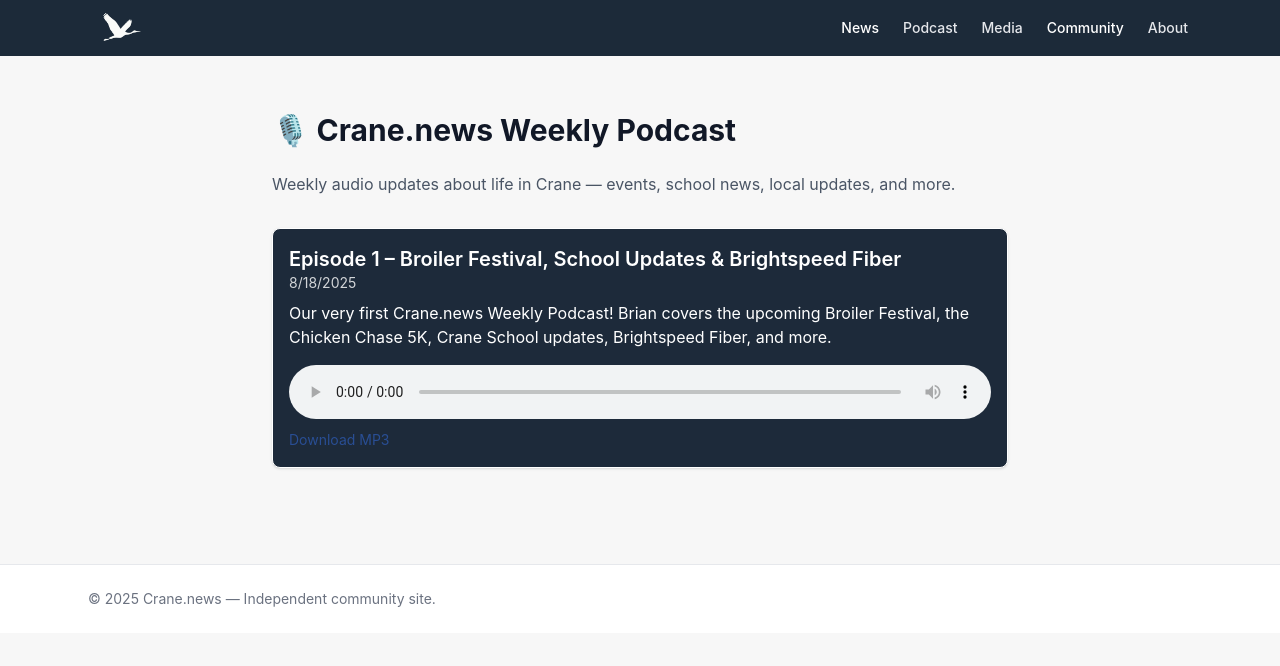
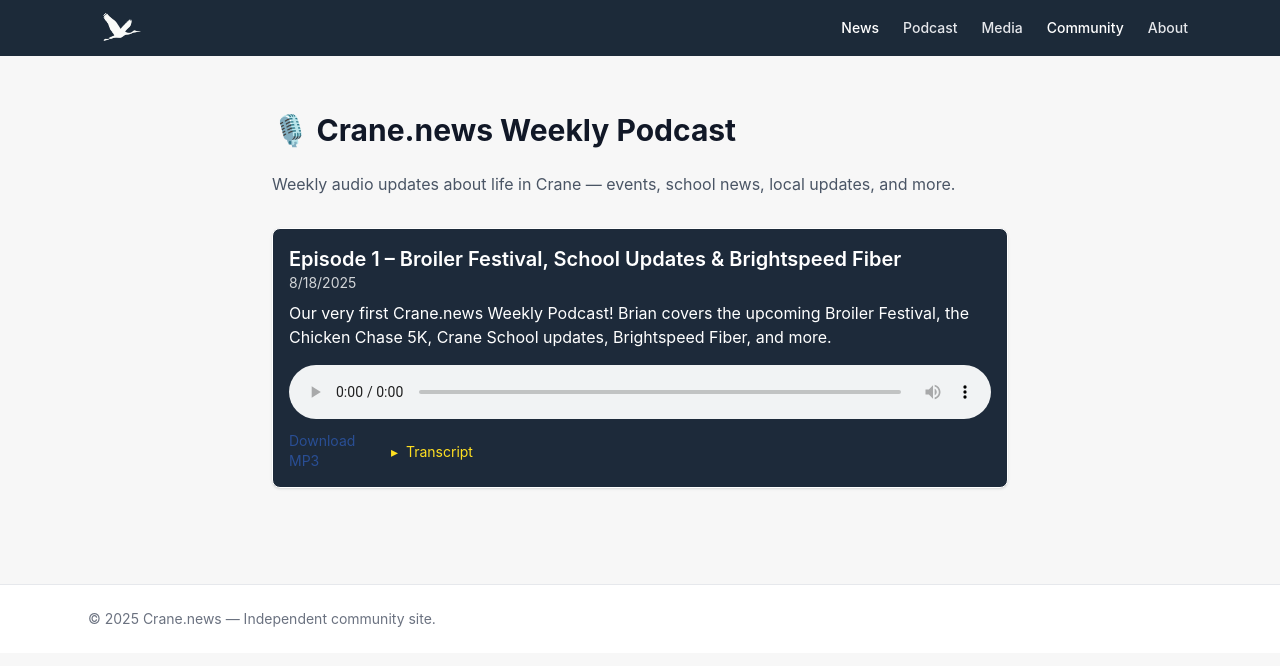
Before and after one commit to WarmMilkCodes/crane-news, a Next.js app: page /podcast in a window 1280 px wide. Shown: the top 666 px of the page. Built offline with nearby package versions, Linux system fonts and the light colour scheme.

Commit message:
add transcripts

```diff
--- a/src/app/podcast/page.tsx
+++ b/src/app/podcast/page.tsx
@@ -1,23 +1,22 @@
 // src/app/podcast/page.tsx
 import type { Metadata } from "next";
 
-// ---- Page metadata (optional)
 export const metadata: Metadata = {
   title: "Podcast — Crane.news",
   description:
     "Weekly audio updates about life in Crane — events, school news, local updates, and more.",
 };
 
-// ---- Types / data
 type Episode = {
   slug: string;
   title: string;
   date: string;        // ISO
   description: string;
-  audio: string;       // PUBLIC path, e.g. "/podcast/ep1.mp3"
+  audio: string;       // e.g. "/podcast/ep1.mp3" (must live in /public/podcast)
+  transcript?: string; // plain text; rendered with whitespace-pre-wrap
 };
 
-// Put your episodes here or import from data file
+// ---------- Data ----------
 const episodes: Episode[] = [
   {
     slug: "ep1",
@@ -25,51 +24,91 @@ const episodes: Episode[] = [
     date: "2025-08-18",
     description:
       "Our very first Crane.news Weekly Podcast! Brian covers the upcoming Broiler Festival, the Chicken Chase 5K, Crane School updates, Brightspeed Fiber, and more.",
-    audio: "/podcast/ep1.mp3", // must exist at <project>/public/podcast/ep1.mp3
+    audio: "/podcast/ep1.mp3",
+    transcript: `Intro music fades in.
+
+Brian:
+Welcome to the very first Crane.news Weekly Podcast! I’m Brian, and each week I’ll be sharing the news, events, and stories happening right here in Crane, Missouri.
+
+Community Events:
+The 2025 Crane Broiler Festival is almost here. It runs Thursday, August 21st through Sunday the 24th at Crane City Park with food booths, live music on two stages, carnival rides, volleyball, and the famous broiler chicken. Rides open a day early on Wednesday the 20th.
+Also on Saturday, August 23rd, the Crane Chicken Chase 5K starts at 7:30 AM on Main Street.
+
+School News:
+First day back is Tuesday, August 19th. Watch for buses in the morning.
+Crane Schools now offer online meal and snack milk payments through Paywat. There’s a short video showing how to get set up.
+
+Local Updates:
+Brightspeed Fiber is coming to Crane with up to 2 gigabit symmetrical service. Crane.news will be the first customer installed and we’ll publish side-by-side tests against Mediacom’s 1 Gig.
+
+Weather Snapshot:
+Hot to start the week around 100°, with some relief midweek—showers and highs in the 90s.
+
+Community Notes:
+We remember Carol Lee Maples, age 84, of Crane. Our condolences to her family and friends.
+
+Outro music fades in.
+That’s it for Episode 1. Check Crane.news for updates, photos, and stories. I’m Brian—see you next time.
+Outro music fades out.`,
   },
 ];
 
-// ---- Utilities
-/** Ensure the URL is root-absolute and respects any basePath configured. */
+// ---------- Utils ----------
 function publicUrl(path: string) {
-  const base = process.env.NEXT_PUBLIC_BASE_PATH ?? ""; // e.g. "/news" if you host under a subpath
+  const base = process.env.NEXT_PUBLIC_BASE_PATH ?? "";
   const clean = path.startsWith("/") ? path : `/${path}`;
   return `${base}${clean}`;
 }
 
-/** Card UI extracted for clarity (server component is fine) */
+// ---------- UI ----------
 function PodcastCard({ ep }: { ep: Episode }) {
   const audioSrc = publicUrl(ep.audio);
 
   return (
-    <div className="border rounded-lg p-4 shadow bg-[#1d2a3a] text-[#ffffff]">
+    <article className="border rounded-lg p-4 shadow bg-[#1d2a3a] text-[#ffffff]">
       <h2 className="text-xl font-semibold">{ep.title}</h2>
       <p className="text-sm opacity-80 mb-2">
         {new Date(ep.date).toLocaleDateString()}
       </p>
       <p className="mb-4">{ep.description}</p>
 
-      {/* Provide a concrete src and key so it reloads correctly after client nav */}
       <audio
         key={audioSrc}
         controls
         preload="metadata"
-        className="w-full mb-2"
+        className="w-full mb-3"
         src={audioSrc}
       >
         <source src={audioSrc} type="audio/mpeg" />
         Your browser does not support the audio element.
       </audio>
 
-      {/* Use a plain <a> for reliable downloads */}
-      <a href={audioSrc} className="text-yellow-300 hover:underline text-sm" download>
-        Download MP3
-      </a>
-    </div>
+      <div className="flex items-center gap-4">
+        <a href={audioSrc} className="text-yellow-300 hover:underline text-sm" download>
+          Download MP3
+        </a>
+        {ep.transcript && (
+          <details className="group ml-auto w-full">
+            <summary
+              className="list-none cursor-pointer text-sm inline-flex items-center gap-2 select-none
+                         text-yellow-300 hover:underline"
+              aria-label="Toggle transcript"
+            >
+              <span className="inline-block transition-transform group-open:rotate-90">▸</span>
+              Transcript
+            </summary>
+            <div className="mt-2 rounded-lg border border-white/10 bg-white text-gray-900 p-3">
+              <div className="whitespace-pre-wrap text-sm leading-relaxed">
+                {ep.transcript}
+              </div>
+            </div>
+          </details>
+        )}
+      </div>
+    </article>
   );
 }
 
-// ---- Page
 export default function PodcastPage() {
   return (
     <div className="max-w-3xl mx-auto px-4 py-8">
```
